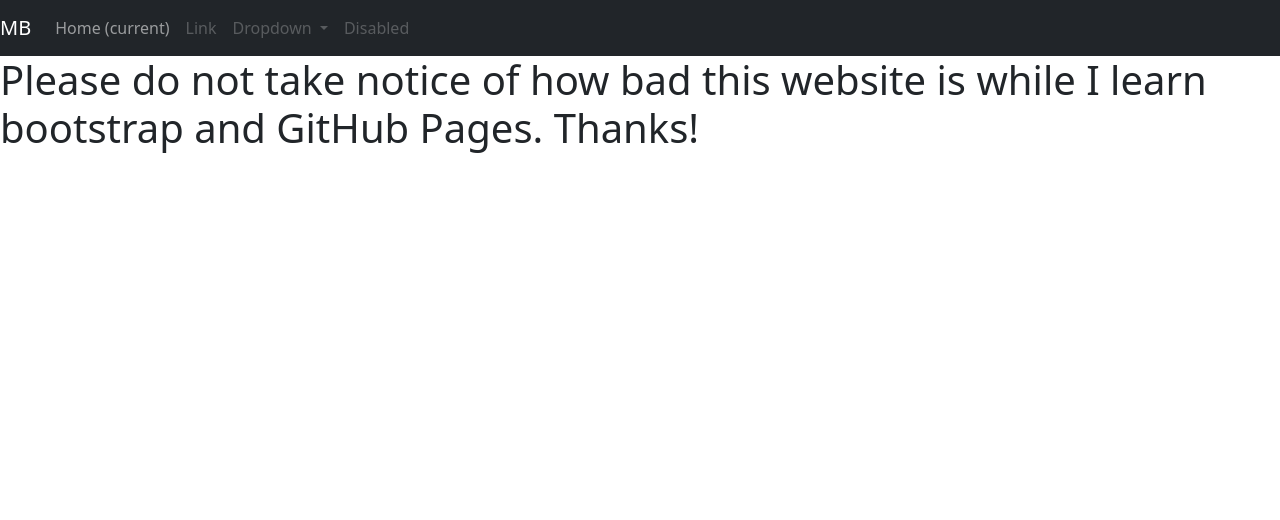
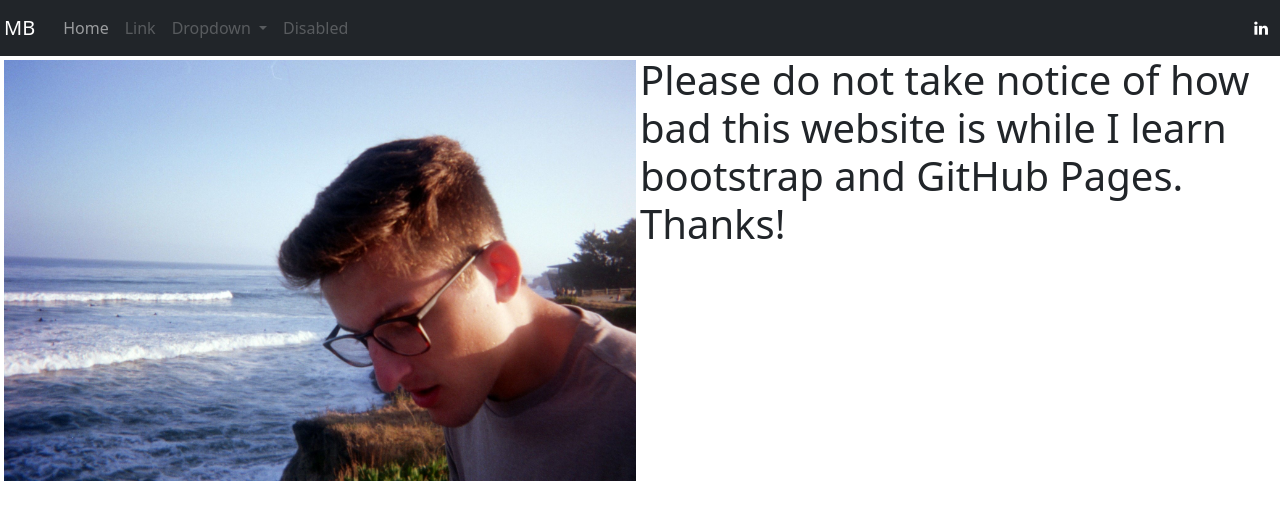
Before and after one commit to msb027/msb027.github.io, a website: page index.html in a window 1280 px wide. Drawn offline with nearby package versions, Linux system fonts and the light colour scheme.

Commit message:
making sure nothing goes missing

```diff
--- a/index.html
+++ b/index.html
@@ -5,8 +5,10 @@
     <meta charset="utf-8">
     <meta name="viewport" content="width=device-width, initial-scale=1, shrink-to-fit=no">
 
+
     <!-- Bootstrap CSS -->
     <link href="https://cdn.jsdelivr.net/npm/bootstrap@5.0.0-alpha3/dist/css/bootstrap.min.css" rel="stylesheet" integrity="sha384-CuOF+2SnTUfTwSZjCXf01h7uYhfOBuxIhGKPbfEJ3+FqH/s6cIFN9bGr1HmAg4fQ" crossorigin="anonymous">
+        <link rel="stylesheet" href="https://cdnjs.cloudflare.com/ajax/libs/font-awesome/4.7.0/css/font-awesome.min.css">
     <script>
         $font-family-sans-serif:
           // Safari for macOS and iOS (San Francisco)
@@ -25,14 +27,14 @@
 
     <title>Matt Brown's GitHub</title>
   </head>
-  <nav class="navbar navbar-expand-lg navbar-dark bg-dark">
+  <nav class="navbar px-1 navbar-expand-lg navbar-dark bg-dark">
     <a class="navbar-brand" href="#">MB</a>
     <button class="navbar-toggler" type="button" data-toggle="collapse" data-target="#navbarSupportedContent" aria-controls="navbarSupportedContent" aria-expanded="false" aria-label="Toggle navigation">
       <span class="navbar-toggler-icon"></span>
     </button>
 
     <div class="collapse navbar-collapse" id="navbarSupportedContent">
-      <ul class="nav navbar-nav">
+      <ul class="nav navbar-nav ml-1">
         <li class="nav-item active">
           <a class="nav-link" href="#">Home <span class="sr-only">(current)</span></a>
         </li>
@@ -54,13 +56,16 @@
           <a class="nav-link disabled" href="#" tabindex="-1" aria-disabled="true">Disabled</a>
         </li>
       </ul>
-      <ul class="nav navbar-nav ml-auto">
-          <a href="#" class="nav-link"><i class="fab fa-linkedin"></i></a>
+      <ul class="nav navbar-nav float-right ml-auto mr-2">
+          <li class="nav-item active"
+          <a  class="nav-link" href="www.linkedin.com/in/matt-brown-b0131612b"><i class="fa fa-linkedin fa-inverse"></i></a>
+          </li>
       </ul>
-
     </div>
   </nav>
   <body>
+      <img src="img/placeholder-super-ARTSY.jpg" class="w-50 p-1 img-fluid rounded float-left" alt="super ARTSY placeholder"
+       longdesc="just a placeholder for now.txt" />
     <h1>Please do not take notice of how bad this website is while I learn bootstrap and GitHub Pages. Thanks!</h1>
 
     <!-- Optional JavaScript; choose one of the two! -->
```
